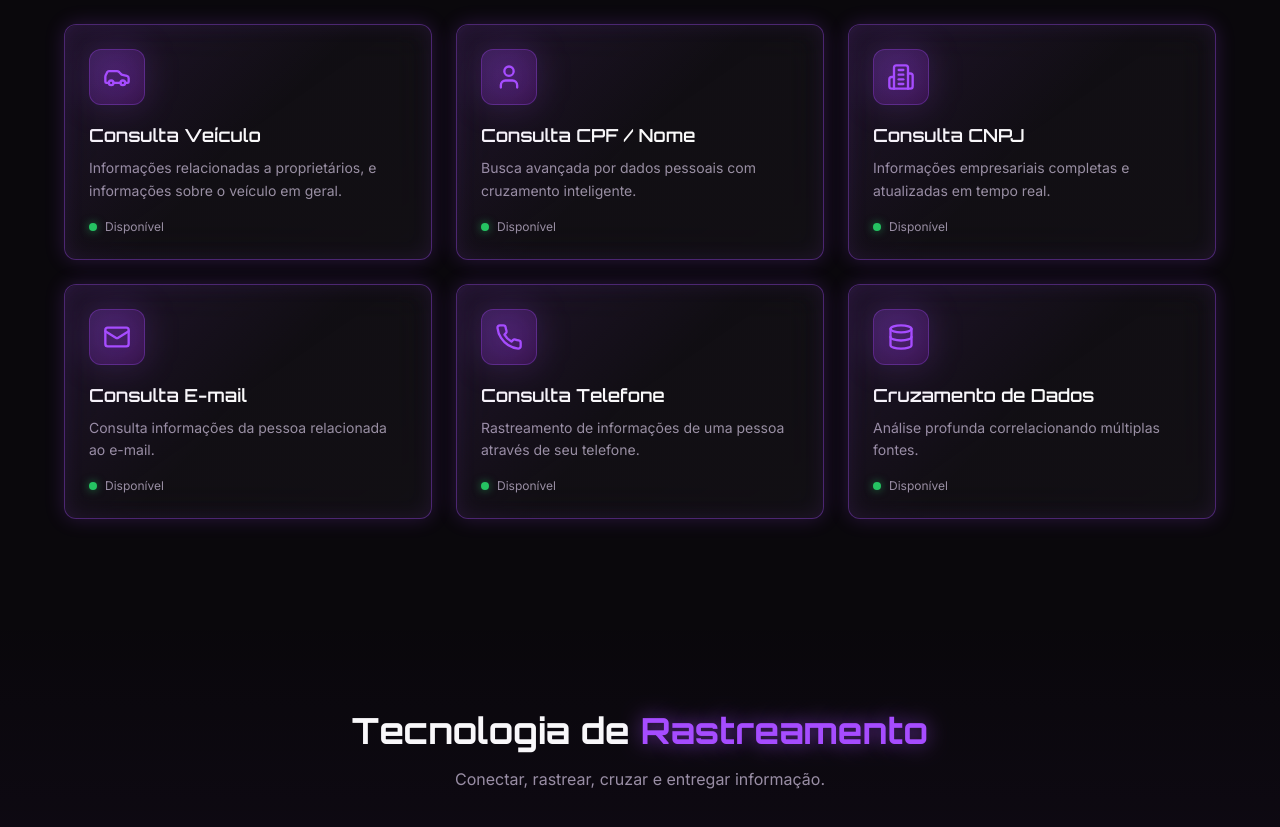
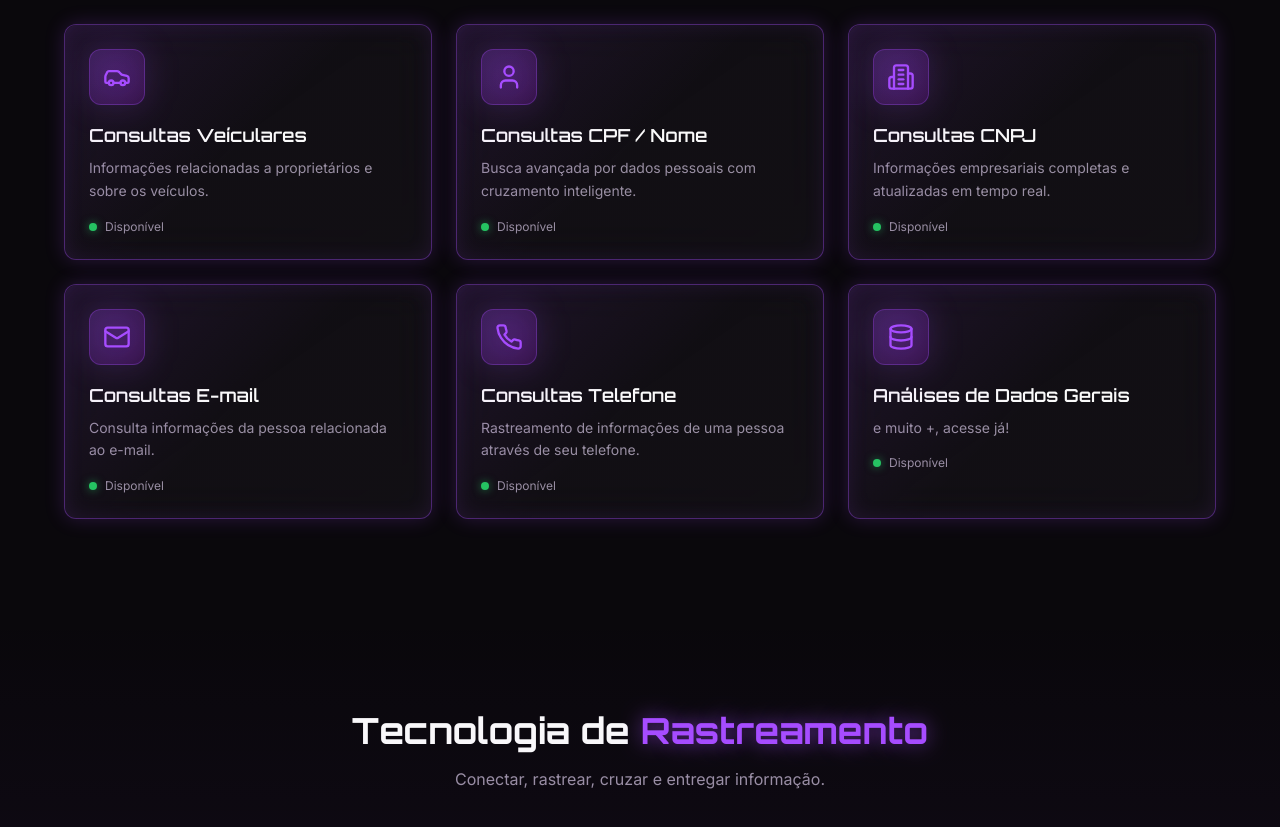
Before and after one commit to leviscd/4track-vision, a React (Vite) app: page / in a window 1280 px wide. Shown: the part 1040-1867 px from the top of the page. Built offline with nearby package versions, Linux system fonts and the light colour scheme; the HTML template or start-up script is replaced by a standard one.

Commit message:
Update ConsultationCards.tsx

```diff
--- a/src/components/ConsultationCards.tsx
+++ b/src/components/ConsultationCards.tsx
@@ -3,38 +3,38 @@ import { User, Building2, Mail, Phone, Car, Database } from 'lucide-react';
 const modules = [
   {
     icon: Car,
-    title: 'Consulta Veículo',
-    description: 'Informações relacionadas a proprietários, e informações sobre o veículo em geral.',
+    title: 'Consultas Veículares',
+    description: 'Informações relacionadas a proprietários e sobre os veículos.',
     available: true,
   },
   {
     icon: User,
-    title: 'Consulta CPF / Nome',
+    title: 'Consultas CPF / Nome',
     description: 'Busca avançada por dados pessoais com cruzamento inteligente.',
     available: true,
   },
   {
     icon: Building2,
-    title: 'Consulta CNPJ',
+    title: 'Consultas CNPJ',
     description: 'Informações empresariais completas e atualizadas em tempo real.',
     available: true,
   },
   {
     icon: Mail,
-    title: 'Consulta E-mail',
+    title: 'Consultas E-mail',
     description: 'Consulta informações da pessoa relacionada ao e-mail.',
     available: true,
   },
   {
     icon: Phone,
-    title: 'Consulta Telefone',
+    title: 'Consultas Telefone',
     description: 'Rastreamento de informações de uma pessoa através de seu telefone.',
     available: true,
   },
   {
     icon: Database,
-    title: 'Cruzamento de Dados',
-    description: 'Análise profunda correlacionando múltiplas fontes.',
+    title: 'Análises de Dados Gerais',
+    description: 'e muito +, acesse já!',
     available: true,
   },
 ];
```
